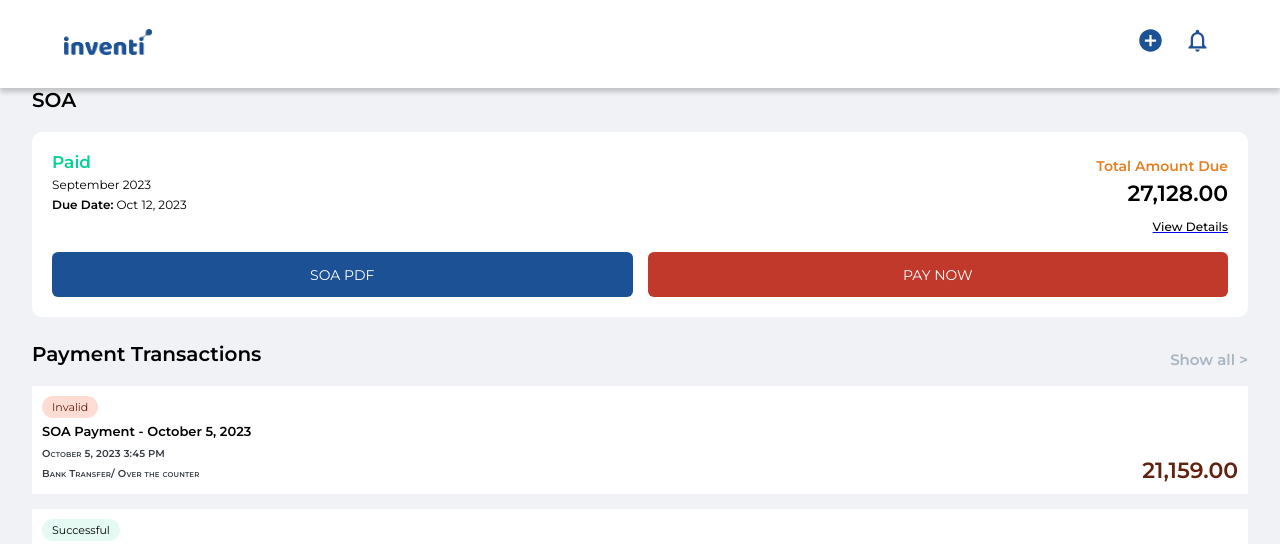
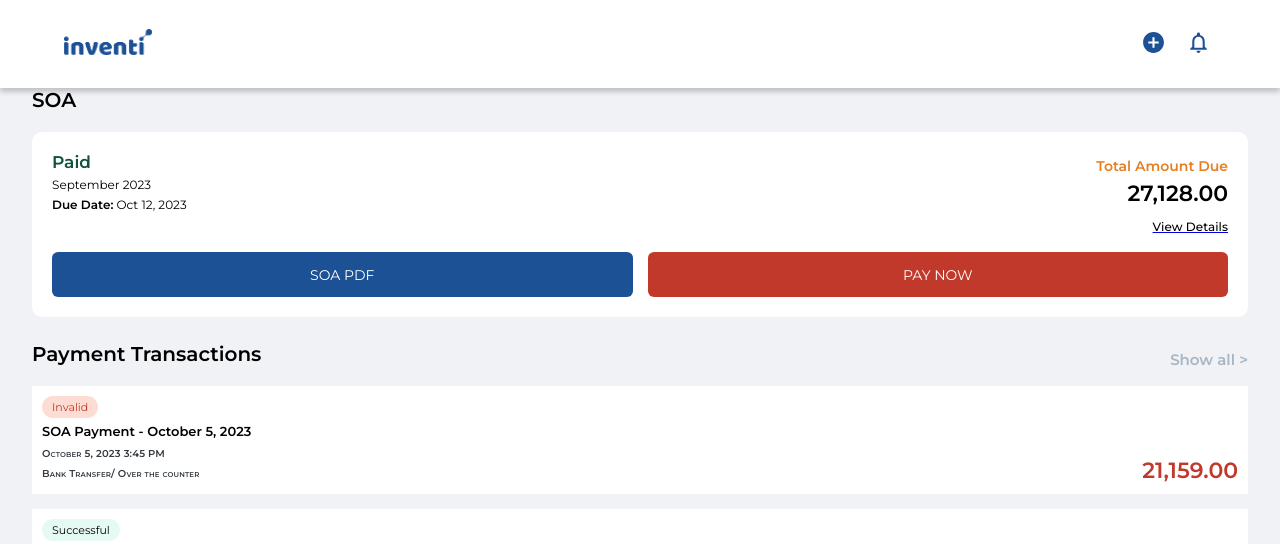
Before and after one commit to JuneRhomel/ReactDashboard-i2, a Next.js app in the folder i2-dashboard/: page /soa in a window 1280 px wide. Shown: the top 544 px of the page. Built offline with nearby package versions, Linux system fonts and the light colour scheme.

Commit message:
fixing code review findings

```diff
--- a/i2-dashboard/components/general/form/forms/loginForm/LoginForm.tsx
+++ b/i2-dashboard/components/general/form/forms/loginForm/LoginForm.tsx
@@ -58,7 +58,7 @@ const LoginForm = () => {
             </div>
             {/* Show the error message if there is one */}
             {error !== "" ? (<div>{error}</div>): null }
-            <InputGroup name='email' label='Email Address'  type='email' handleInput={handleInput} formData={formData}/>
+            <InputGroup name='email' label='Email Address' type='email' handleInput={handleInput} formData={formData}/>
             <InputGroup name='password' label='Password' type='password' handleInput={handleInput} formData={formData}/>
 
             <button className={styles.submitButton} type="submit">Submit</button>
--- a/i2-dashboard/components/globals.css
+++ b/i2-dashboard/components/globals.css
@@ -5,9 +5,15 @@
 
 :root {
   --inventi-blue: #1C5196;
+  --inventi-red: #C0392B;
+  --inventi-orange: #E67E22;
+  --inventi-green: #10513F;
+  --inventi-neutral: #A8B5C2;
   --input-hover: #E4EAF2;
-  --form-border:rgba(213, 215, 217, 0.5);
+  --form-border: rgba(213, 215, 217, 0.5);
   --formGroup-border: #A8B5C2;
+  --success-bg: #E6FAF4;
+  --error-bg: #FDDDD3;
 }
 
 * {
@@ -16,10 +22,15 @@
   box-sizing: border-box;
   font-family: Montserrat;
 }
+
 main {
   background-color: #F0F2F5;
+}
 
+main.login {
+  background-color: white;
 }
+
 .container {
   min-height: 100vh;
   width: 95%;
--- a/i2-dashboard/components/layouts/header/Header.module.css
+++ b/i2-dashboard/components/layouts/header/Header.module.css
@@ -18,7 +18,6 @@
     align-items: center;
     width: 90%;
     height: 88px;
-
     margin: auto;
 }
 .icon_container {
@@ -27,7 +26,7 @@
     gap: 10px;
 }
 .icon {
-    font-size: 27px;
-    color: #1C5196;
+    font-size: 35px;
+    color: var(--inventi-blue);
     padding: 5px;
 }
--- a/i2-dashboard/components/layouts/header/Header.tsx
+++ b/i2-dashboard/components/layouts/header/Header.tsx
@@ -1,5 +1,5 @@
 import Link from 'next/link';
-import { MdAddCircle,MdOutlineNotifications } from 'react-icons/md';
+import { MdAddCircle, MdOutlineNotifications } from 'react-icons/md';
 import React from 'react'
 import styles from './Header.module.css';
 
@@ -12,14 +12,10 @@ export default function Header() {
         </div>
         <div className={styles.icon_container} >
           <Link href={'/'}>
-            <div className={styles.icon}>
-              {<MdAddCircle/>}
-            </div>
+            {<MdAddCircle className={styles.icon} />}
           </Link>
           <Link href={'/'}>
-            <div className={styles.icon}>
-              {<MdOutlineNotifications/>}
-            </div>
+            {<MdOutlineNotifications className={styles.icon} />}
           </Link>
         </div>
 
--- a/i2-dashboard/components/layouts/navigation/Navigation.module.css
+++ b/i2-dashboard/components/layouts/navigation/Navigation.module.css
@@ -44,7 +44,7 @@
     font-size: 25px;
 }
 .active {
-    background-color: #1C5196;
+    background-color: var(--inventi-blue);
     color: #ffffff;
 }
 .active .tab {
--- a/i2-dashboard/components/pages/login/Header.module.css
+++ b/i2-dashboard/components/pages/login/Header.module.css
@@ -5,13 +5,11 @@
   border-bottom-right-radius: 10px;
   overflow: hidden;
 }
-
 .headerBackground {
   width: 100%;
   height: 100%;
   object-fit: cover;
 }
-
 .headerLogo {
   position: absolute;
   bottom: 100px;
--- a/i2-dashboard/components/pages/soa/PaymentCards.module.css
+++ b/i2-dashboard/components/pages/soa/PaymentCards.module.css
@@ -6,7 +6,7 @@
 
 .card {
     display: flex;
-    align-items: end;
+    align-items: flex-end;
     justify-content: space-between;
     background-color: #ffffff;
     padding: 10px;
@@ -18,11 +18,9 @@
     align-items: center;
     gap: 4px;
     border-radius: 40px;
-
     width: max-content;
     padding-inline: 10px;
     font-size: 11px;
-
 }
 
 .description {
@@ -46,20 +44,24 @@
     font-weight: 700;
     font-size: 22px;
 }
+
 .invalid {
-    color: #61220F;
-    background: #FDDDD3;
+    color: var(--inventi-red);
+    background: var(--error-bg);
 }
-.successful
-{
-    background: #E6FAF4;
+
+.successful{
+    background: var(--success-bg);
 }
+
 .text_red {
-    color: #61220F;
+    color: var(--inventi-red);
 }
+
 .text_green {
-    color: #10513F;
+    color: var(--inventi-green);
 }
+
 .payments {
     margin-top: 25px;
     margin-bottom: 10px;
@@ -69,7 +71,7 @@
 }
 
 .payments a {
-    color:  #A8B5C2;
+    color:  var(--inventi-neutral);
     text-align: right;
     font-size: 15px;
     font-style: normal;
@@ -77,6 +79,7 @@
     line-height: normal;
     text-decoration: none;
 }
+
 .title {
     font-size: 20px;
     color: black;
--- a/i2-dashboard/components/pages/soa/PaymentCards.tsx
+++ b/i2-dashboard/components/pages/soa/PaymentCards.tsx
@@ -1,4 +1,3 @@
-import React from 'react'
 import style from './PaymentCards.module.css'
 import Link from 'next/link'
 const PaymentCards = () => {
--- a/i2-dashboard/components/pages/soa/Soa.module.css
+++ b/i2-dashboard/components/pages/soa/Soa.module.css
@@ -14,7 +14,7 @@
 }
 
 .payments a {
-    color:  #A8B5C2;
+    color:  var(--inventi-neutral);
     text-align: right;
     font-size: 15px;
     font-style: normal;
--- a/i2-dashboard/components/pages/soa/Soa.tsx
+++ b/i2-dashboard/components/pages/soa/Soa.tsx
@@ -1,9 +1,7 @@
 import Layout from "@/components/layouts/layout"
-import Header from "@/components/layouts/header/Header"
 import SoaCard from "./SoaCard"
 import PaymentCards from "./PaymentCards"
 import style from "./Soa.module.css"
-import Link from "next/link"
 
 const Soa = () => {
     return (
--- a/i2-dashboard/components/pages/soa/SoaCard.module.css
+++ b/i2-dashboard/components/pages/soa/SoaCard.module.css
@@ -2,27 +2,30 @@
     margin-top: 20px;
     padding: 20px;
     border-radius: 10px;
-    background: #FFF;
+    background: #ffffff;
 }
+
 .desciption {
     display: flex;
     align-items: center;
     justify-content: space-between;
 }
+
 .desciption p {
     margin-bottom: 5px;
 }
+
 .status {
     font-size: 17px;
     font-weight: 700;
 }
+
 .amount_due {
-    color: #E67E22;
+    color: var(--inventi-orange);
     text-align: right;
     font-size: 14px;
     font-weight: 600;
     text-transform: capitalize;
-
 }
 
 .amount {
@@ -36,41 +39,47 @@
 .date {
     font-size: 12px;
 }
+
 .view {
     color: #000;
     text-align: right;
     font-size: 12px;
     font-style: normal;
     font-weight: 500;
-    line-height: 20px; /* 166.667% */
+    line-height: 20px;
     letter-spacing: 0.048px;
 }
+
 .btn_pdf {
     font-size: 14px;
     height: 45px;
     width: 50%;
-    background: #1C5196;
+    background: var(--inventi-blue);
     border: 0;
     border-radius: 6px;
     color: #ffffff;
 }
+
 .btn_container {
     display: flex;
     gap: 15px;
     margin: 15px 0 0 0;
 }
+
 .pay_now {
     font-size: 14px;
     height: 45px;
     width: 50%;
-    background: #c0392b;
+    background: var(--inventi-red);
     border: 0;
     border-radius: 6px;
     color: #ffffff;
 }
+
 .paid {
-    color: #04d398;
+    color: var(--inventi-green);
 }
+
 .upaid {
-    color: #C0392B;
+    color: var(--inventi-red);
 }
--- a/i2-dashboard/components/pages/soa/SoaCard.tsx
+++ b/i2-dashboard/components/pages/soa/SoaCard.tsx
@@ -1,4 +1,3 @@
-import React from 'react'
 import styles from './SoaCard.module.css'
 import Link from 'next/link'
 const SoaCard = () => {
```
